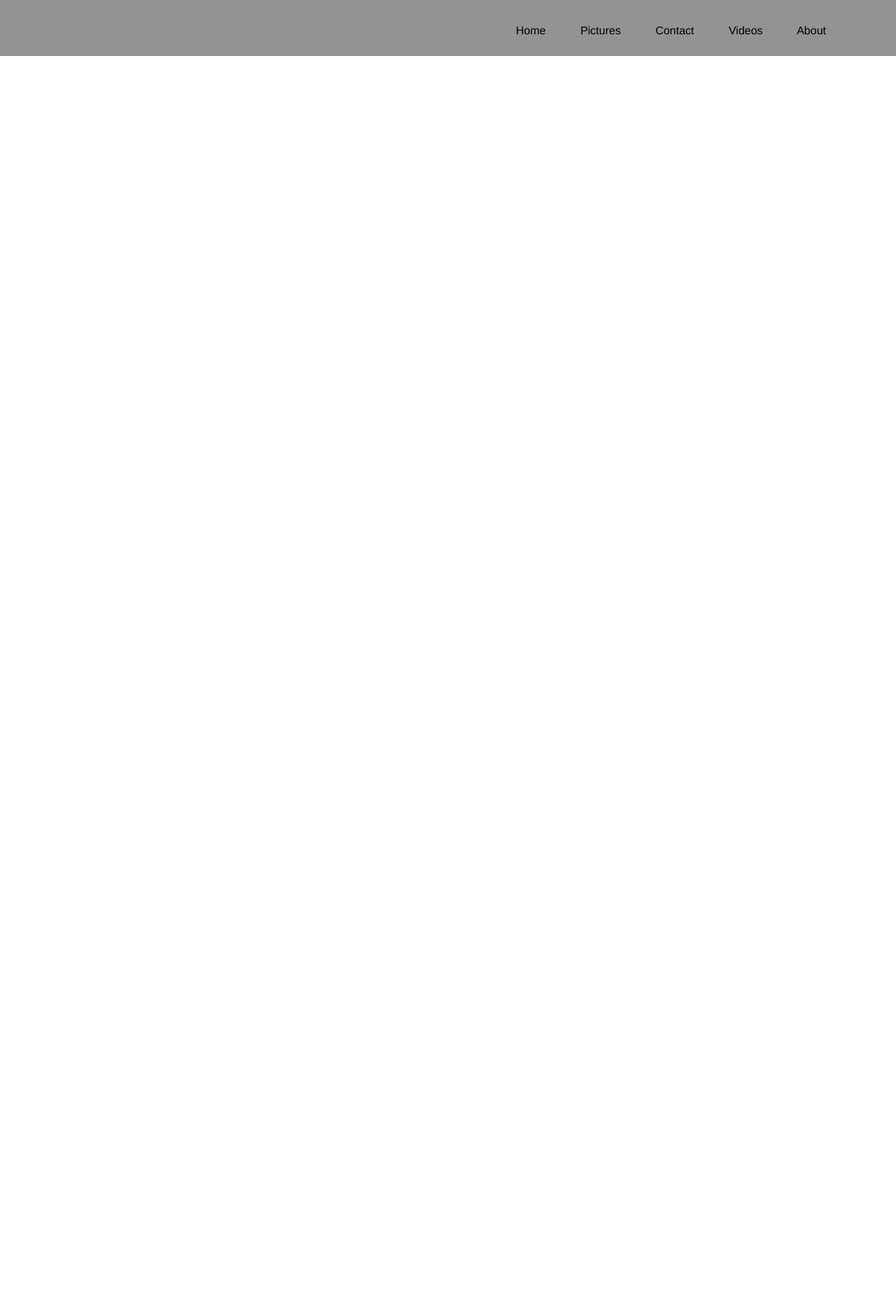
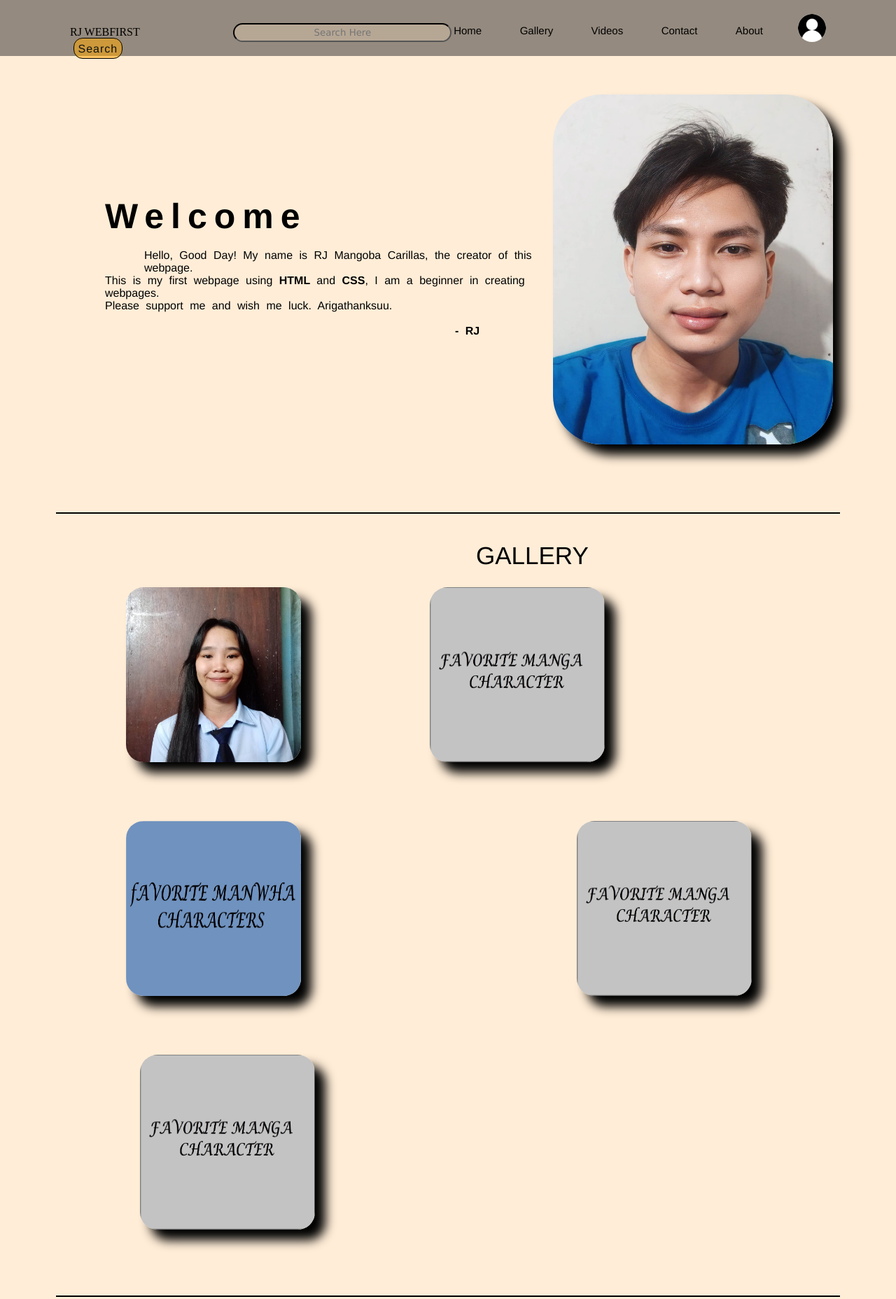
Before and after one commit to akosiRJ22/Project-Repository, a plain HTML site: page index.html in a window 1280 px wide. Shown: the top 1856 px of the page at 70% size. Before the commit the page ends 800 px from the top, so only its background shows below. Drawn offline with Linux system fonts and the light colour scheme.

Commit message:
adding files

```diff
--- a/index.html
+++ b/index.html
@@ -9,14 +9,48 @@
 </head>
 <body>
     <nav class="navbar">
+        <a href="#"> <img src="logo.jpg" alt="Loading Image" id="logo"></a>
         <div class="header"></a>
-            <a href="" id="home">Home</a>
-            <a href="" id="pictures">Pictures</a>
+            <a href="index.html" id="home">Home</a>
+            <a href="pictures.html" id="pictures">Gallery</a>
+            <a href="" id="videos">Videos</a>
             <a href="" id="contact">Contact</a>
-            <a href="" id="videos">Videos</a>
-            <a href="" id="about">About</a>
+            <a href="about.html" id="about">About</a>
+        </div><br>
+            <div class="sear">
+                <p ID="logo1">RJ WEBFIRST
+            <input type="text" id="search" placeholder="Search Here" ><a href="#"strong id="see">Search</strong></a></p>
+            </div>
         </div>
     </nav>
+    <img src="image.jpg" alt="Loading" id="image">
+        <div class="note">
+            <p id="first"><strong>Welcome</strong></p><br>
+            <p id="font">Hello, Good Day! My name is RJ Mangoba Carillas, the creator of this webpage.</p>
+            <p>This is my first webpage using<strong> HTML </strong>and <strong>CSS</strong>, I am a beginner in creating webpages.</p>
+            <p>Please support me and wish me luck. Arigathanksuu.</p><br>
+            <p id="creator"><strong>- RJ</strong></p>
+        </div>
+    <hr color="black"id="break">
+        <div class="picture">
+            <p id="gallery">GALLERY</p>
+        </div>
+        <div class="photos">
+            <img src="Julienne.jpeg" alt="Julienne" id="juls">
+                <a href="manga.html"><img src="Manga.jpg" alt="manga" id="manga"></a>
+                <a href="manwha.html"><img src="manwha.jpg" alt="Mawnwha" id="manwha"></a>
+                <a href="#"><img src="classmate.jpg" alt="classmate" id="classmate"></a>
+                <a href="#"><img src="family.jpg" alt="family" id="family"></a>
+        </div>
+        <hr color="black" id="break1">
+        <div class="videos">
+            <p id="vid">VIDEOS</p>
+        </div>
 
+
+
+<br><br><br><br>
+
+asfjkajf
 </body>
 </html>
--- a/style.css
+++ b/style.css
@@ -3,6 +3,9 @@
     padding: 0;
     font-family: helvetica;
 
+}
+body{
+    background-color: rgba(255, 228, 196, 0.667);
 }
 .navbar{
     background-color:rgba(44, 42, 42, 0.507);
@@ -11,11 +14,180 @@
 }
 .header{
     float: right;
-    margin: 35px;
-    word-spacing: 45px;
-    margin-right: 100px;
+    word-spacing: 25px;
+    margin-right: 25px;
+    margin-top: 35px;
 }
 .header a{
     color: black;
     text-decoration: none;
+    margin-right: 25px;
+    font-size: 15px;
+
 }
+.header a:hover{
+    background-color: rgb(179, 146, 91);
+    padding: 15px;
+    border-radius: 10px;
+    transition: 0.5s ease;
+    font-size: 17px;
+    transform: scale(1.1);
+
+}
+
+#logo{
+    margin-top: 20px;
+    margin-right: 100px;
+    align-items: center;
+    width: 40px;
+    border-radius: 30px;
+    float: right;
+
+
+}
+.sear{
+    margin-top: 15px;
+    margin-left: 100px;
+
+}
+#logo1{
+    margin-right: 250px;
+    font-family: 'lucida Calligraphy';
+    cursor: pointer;
+}
+#see{
+    border: 1px solid black;
+    border-radius: 13px;
+    text-decoration: none;
+    padding: 5.5px;
+    color: rgb(16, 18, 17);
+    background-color: rgba(255, 166, 0, 0.539);
+    margin-left: 5px;
+    letter-spacing: 1px;
+}
+#see:hover{
+    background-color: orange;
+    padding: 6px;
+    transition: .3s ease
+
+}
+#search{
+    font-family:  verdana;
+    border-radius: 20px;
+    padding: 4px;
+    width: 300px;
+    background-color: rgba(255, 228, 196, 0.315);
+    border-color: black;
+    text-align: center;
+    margin-left: 130px;
+
+}#search:hover{
+    background-color: white;
+    text-align: center;
+}
+.note{
+    word-spacing: 5px;
+    margin-top: 200px;
+    margin-left: 150px;
+    font-size: ;
+}
+#first{
+    font-size: 50px;
+    letter-spacing: 10px;
+}
+#creator{
+    margin-left: 500px;
+}
+#font{
+    margin-left: 56px;
+}
+#image{
+    float: right;
+    height: 500px;
+    width: 400px;
+    margin-right: 90px;
+    margin-top: 55px;
+    border-radius: 70px;
+    box-shadow: 15px 15px 15px;
+
+}
+#image:hover{
+    transform: scale(1.1);
+    box-shadow: 23px 23px 23px;
+    cursor: pointer;
+}
+#break{
+    margin-top: 250px;
+    margin-left: 80px;
+    margin-right: 80px;
+}
+.picture{
+    margin-top: 40px;
+    margin-left: 680px;
+}
+#gallery{
+    font-size: 35px;
+}
+.photos a{
+    text-decoration: none;
+    color:black;
+
+}
+#juls, #manga, #manwha{
+    text-decoration: none;
+    margin-left: 180px;
+    height: 250px;
+    width: 250px;
+    margin-top: 25px;
+    border-radius: 25px;
+    box-shadow: 15px 15px 15px;
+    cursor: pointer;
+
+}
+#juls:hover{
+    transform: scale(1.1);
+}
+
+#manga:hover{
+    transform: scale(1.1);
+}
+#manwha:hover{
+    transform: scale(1.1);
+}
+#classmate{
+    text-decoration: none;
+    margin-left: 390px;
+    height: 250px;
+    width: 250px;
+    margin-top: 80px;
+    border-radius: 25px;
+    box-shadow: 15px 15px 15px;
+    cursor: pointer;
+}#classmate:hover{
+    transform: scale(1.1);
+
+}
+#family{
+    text-decoration: none;
+    margin-left: 200px;
+    height: 250px;
+    width: 250px;
+    margin-top: 80px;
+    border-radius: 25px;
+    box-shadow: 15px 15px 15px;
+    cursor: pointer;
+}
+#family:hover{
+    transform: scale(1.1);
+}
+#break1{
+    margin-top: 90px;
+    margin-left: 80px;
+    margin-right: 80px;
+}.videos{
+    margin-top: 40px;
+    margin-left: 680px;
+}
+#vid{
+    font-size: 35px;
+}
```
Also changed, not shown: about.html (added, +27 -0 lines), pictures.html (added, +28 -0 lines), Julienne.jpeg (added), Manga.jpg (added), classmate.jpg (added), family.jpg (added), image.jpg (added), logo.jpg (added), logo1.jpg (added), manga.html (added), manwha.html (added), manwha.jpg (added).
